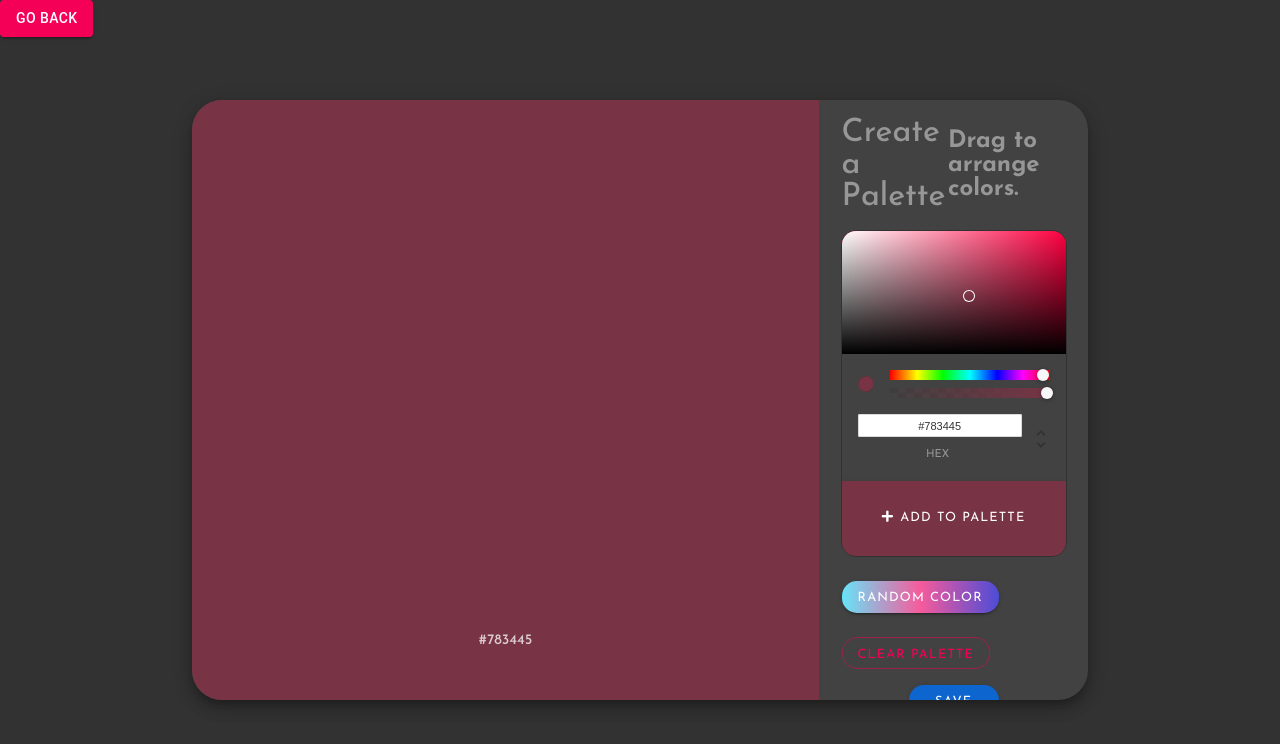
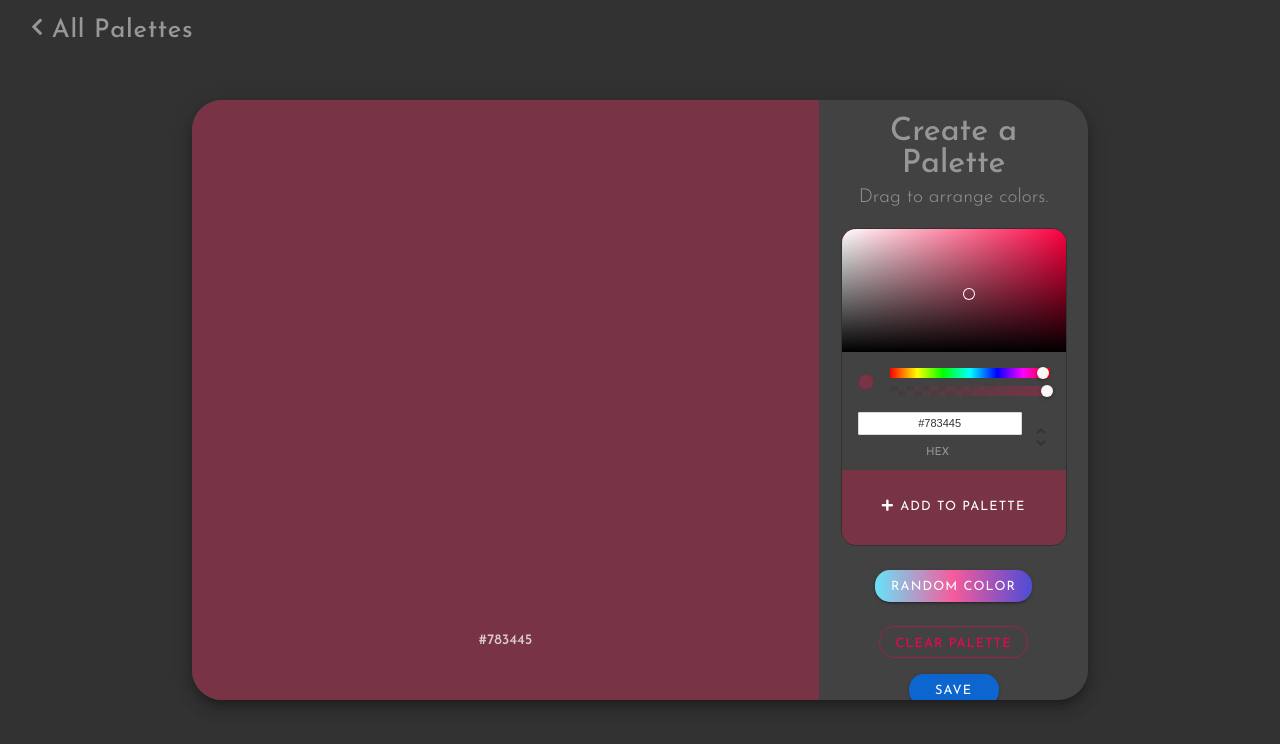
Before and after one commit to parthpatel6347/react-color-palette, a React (Create React App) app: page /palette/new in a window 1280 px wide. Shown: the top 744 px of the page. Built offline with nearby package versions, Linux system fonts and the light colour scheme; what react-material-ui-form-validator would draw is missing.

Commit message:
add and style navbar

```diff
--- a/src/ColorPicker.js
+++ b/src/ColorPicker.js
@@ -14,9 +14,9 @@ const styles = {
     borderRadius: "15px",
     overflow: "hidden",
     width: "100%",
-    height: "100%",
     border: "1px solid #323232",
     [sizes.down("sm")]: {
+      height: "100%",
       width: "50%",
     },
     [sizes.down("xs")]: {
--- a/src/MiniPalette.js
+++ b/src/MiniPalette.js
@@ -2,6 +2,7 @@ import React, { Component } from "react";
 import { withStyles } from "@material-ui/core/styles";
 import DeleteOutlinedIcon from "@material-ui/icons/DeleteOutlined";
 import Paper from "@material-ui/core/Paper";
+import sizes from "./styles/sizes";
 
 const styles = {
   root: {
@@ -68,6 +69,9 @@ const styles = {
       opacity: "1",
       transform: "scale(1.1)",
     },
+    [sizes.down("sm")]: {
+      opacity: "1",
+    },
   },
 };
 
--- /dev/null
+++ b/src/Navbar.js
@@ -0,0 +1,74 @@
+import React, { Component } from "react";
+import { withStyles } from "@material-ui/core/styles";
+import { Link } from "react-router-dom";
+import sizes from "./styles/sizes";
+
+const styles = {
+  nav: {
+    width: "100%",
+    display: "flex",
+    justifyContent: "center",
+    color: "white",
+    color: "white",
+    backgroundColor: "black",
+    marginBottom: "2.5rem",
+  },
+  container: {
+    display: "flex",
+    justifyContent: "space-between",
+    alignItems: "center",
+    width: "50%",
+    fontFamily: "'Josefin Sans', sans-serif",
+    "& a": {
+      color: "#979797",
+      textDecoration: "none",
+      textTransform: "uppercase",
+      fontSize: ".85rem",
+      fontWeight: "600",
+      letterSpacing: ".1rem",
+      "&:hover": {
+        color: "white",
+      },
+    },
+    "& h1": {
+      fontWeight: "400",
+      letterSpacing: ".08rem",
+      background:
+        "linear-gradient(90deg, hsla(238, 100%, 71%, 1) 0%, hsla(295, 100%, 84%, 1) 100%)",
+      WebkitBackgroundClip: "text !important",
+      backgroundClip: "text !important",
+      textFillColor: "transparent",
+    },
+    [sizes.down("lg")]: {
+      width: "65%",
+    },
+    [sizes.down("l")]: {
+      width: "75%",
+    },
+    [sizes.down("md")]: {
+      width: "80%",
+    },
+    [sizes.down("xs")]: {
+      width: "85%",
+    },
+    [sizes.down("xxs")]: {
+      width: "90%",
+    },
+  },
+};
+
+class Navbar extends Component {
+  render() {
+    const { classes } = this.props;
+    return (
+      <nav className={classes.nav}>
+        <div className={classes.container}>
+          <h1>colorPalette</h1>
+          <Link to="/palette/new">New Palette</Link>
+        </div>
+      </nav>
+    );
+  }
+}
+
+export default withStyles(styles)(Navbar);
--- a/src/NewPaletteForm.js
+++ b/src/NewPaletteForm.js
@@ -8,6 +8,7 @@ import PaletteSaveForm from "./PaletteSaveForm";
 import ColorPicker from "./ColorPicker";
 import { Link } from "react-router-dom";
 import Paper from "@material-ui/core/Paper";
+import ArrowBackIosIcon from "@material-ui/icons/ArrowBackIos";
 import sizes from "./styles/sizes";
 
 const styles = {
@@ -46,9 +47,28 @@ const styles = {
   },
   header: {
     position: "fixed",
+    color: "#979797",
     display: "inline",
-    left: "0",
-    top: "0",
+    left: "15px",
+    top: "15px",
+    background: "none",
+    boxShadow: "none",
+    height: "2rem",
+    fontFamily: "'Josefin Sans', sans-serif",
+    fontSize: "1.6rem",
+    textTransform: "unset",
+    display: "flex",
+    "&:hover": {
+      background: "none",
+      boxShadow: "none",
+      color: "white",
+      transition: "all .15s ease-in-out",
+    },
+    "& i": {
+      fontSize: "1.2rem",
+      marginRight: "8px",
+      paddingBottom: "8px",
+    },
   },
   ControlsContainer: {
     height: "100%",
@@ -74,21 +94,23 @@ const styles = {
     width: "100%",
     flexDirection: "column",
     alignItems: "center",
+    flex: "1",
     [sizes.down("sm")]: {
       flexDirection: "row",
       justifyContent: "space-evenly",
+      flex: "unset",
       // width: "70%",
       height: "100%",
     },
   },
   HeaderContainer: {
-    height: "20%",
+    // height: "20%",
     display: "flex",
     alignItems: "center",
+    flexDirection: "column",
     [sizes.down("sm")]: {
       width: "25%",
       height: "100%",
-      flexDirection: "column",
       padding: "0 1.5em 0",
     },
     [sizes.down("xs")]: {
@@ -97,6 +119,8 @@ const styles = {
     "& h1": {
       color: "#979797",
       fontWeight: "500",
+      margin: "1rem 0 .5rem",
+      textAlign: "center",
       [sizes.down("lg")]: {
         fontSize: "1.8rem",
       },
@@ -113,12 +137,11 @@ const styles = {
     },
     "& h2": {
       color: "#979797",
-      // [sizes.down("lg")]: {
-      //   fontSize: "1.8rem",
-      // },
-      // [sizes.down("md")]: {
-      //   fontSize: "1.6em",
-      // },
+      marginTop: "0em",
+      textAlign: "center",
+      fontSize: "1.2em",
+      fontWeight: "300",
+      marginBottom: "1.3rem",
       [sizes.down("sm")]: {
         marginTop: "0em",
         textAlign: "center",
@@ -128,7 +151,12 @@ const styles = {
     },
   },
   buttonGroup: {
+    display: "flex",
+    flexDirection: "column",
+    justifyContent: "space-between",
+    flex: "1",
     [sizes.down("sm")]: {
+      flex: "unset",
       width: "35%",
       height: "100%",
       display: "flex",
@@ -142,13 +170,11 @@ const styles = {
     },
   },
   colorButtons: {
-    [sizes.down("sm")]: {
-      width: "100%",
-      display: "flex",
-      flexDirection: "column",
-      justifyContent: "space-around",
-      alignItems: "center",
-    },
+    width: "100%",
+    display: "flex",
+    flexDirection: "column",
+    justifyContent: "space-around",
+    alignItems: "center",
   },
   randBtn: {
     marginTop: "1.5rem",
@@ -264,8 +290,9 @@ class NewPaletteForm extends Component {
             className={classes.header}
             variant="contained"
             color="secondary"
+            disableRipple
           >
-            Go Back
+            <i class="fas fa-chevron-left"></i>All Palettes
           </Button>
         </Link>
         <Paper className={classes.container} elevation={10}>
--- a/src/PaletteList.js
+++ b/src/PaletteList.js
@@ -1,16 +1,17 @@
 import React, { Component } from "react";
-import { Link } from "react-router-dom";
 import MiniPalette from "./MiniPalette";
 import { withStyles } from "@material-ui/core/styles";
 import sizes from "./styles/sizes";
+import Navbar from "./Navbar";
 
 const styles = {
   root: {
     backgroundColor: "#323232",
     height: "100vh",
     display: "flex",
-    alignItems: "flex-start",
-    justifyContent: "center",
+    alignItems: "center",
+    justifyContent: "flex-start",
+    flexDirection: "column",
   },
   container: {
     width: "50%",
@@ -34,28 +35,20 @@ const styles = {
       width: "60%",
     },
   },
-  nav: {
-    display: "flex",
-    width: "100%",
-    justifyContent: "space-between",
-    color: "white",
-    alignItems: "center",
-    color: "white",
-    "& a": {
-      color: "white",
-    },
-  },
+
   palettes: {
     boxSizing: "border-box",
     width: "100%",
     display: "grid",
     gridTemplateColumns: "repeat(3,30%)",
-    gridGap: "5%",
+    gridGap: "2.5rem",
     [sizes.down("sm")]: {
       gridTemplateColumns: "repeat(2,45%)",
+      gridGap: "2rem",
     },
     [sizes.down("xxs")]: {
       gridTemplateColumns: "repeat(1,100%)",
+      gridGap: "1.8rem",
     },
   },
 };
@@ -69,11 +62,8 @@ class PaletteList extends Component {
 
     return (
       <div className={classes.root}>
+        <Navbar />
         <div className={classes.container}>
-          <nav className={classes.nav}>
-            <h1>colorPalette</h1>
-            <Link to="/palette/new">Create Palette</Link>
-          </nav>
           <div className={classes.palettes}>
             {palettes.map((palette) => (
               <MiniPalette
--- a/src/PaletteSaveForm.js
+++ b/src/PaletteSaveForm.js
@@ -11,8 +11,7 @@ const styles = {
   main: {
     paddingBottom: "2rem",
     width: "100%",
-    display: "flex",
-    justifyContent: "center",
+    textAlign: "center",
     [sizes.down("sm")]: {
       paddingBottom: "1rem",
     },
```
Also changed, not shown: 1 other file (tests, documents, lock files or other folders).
